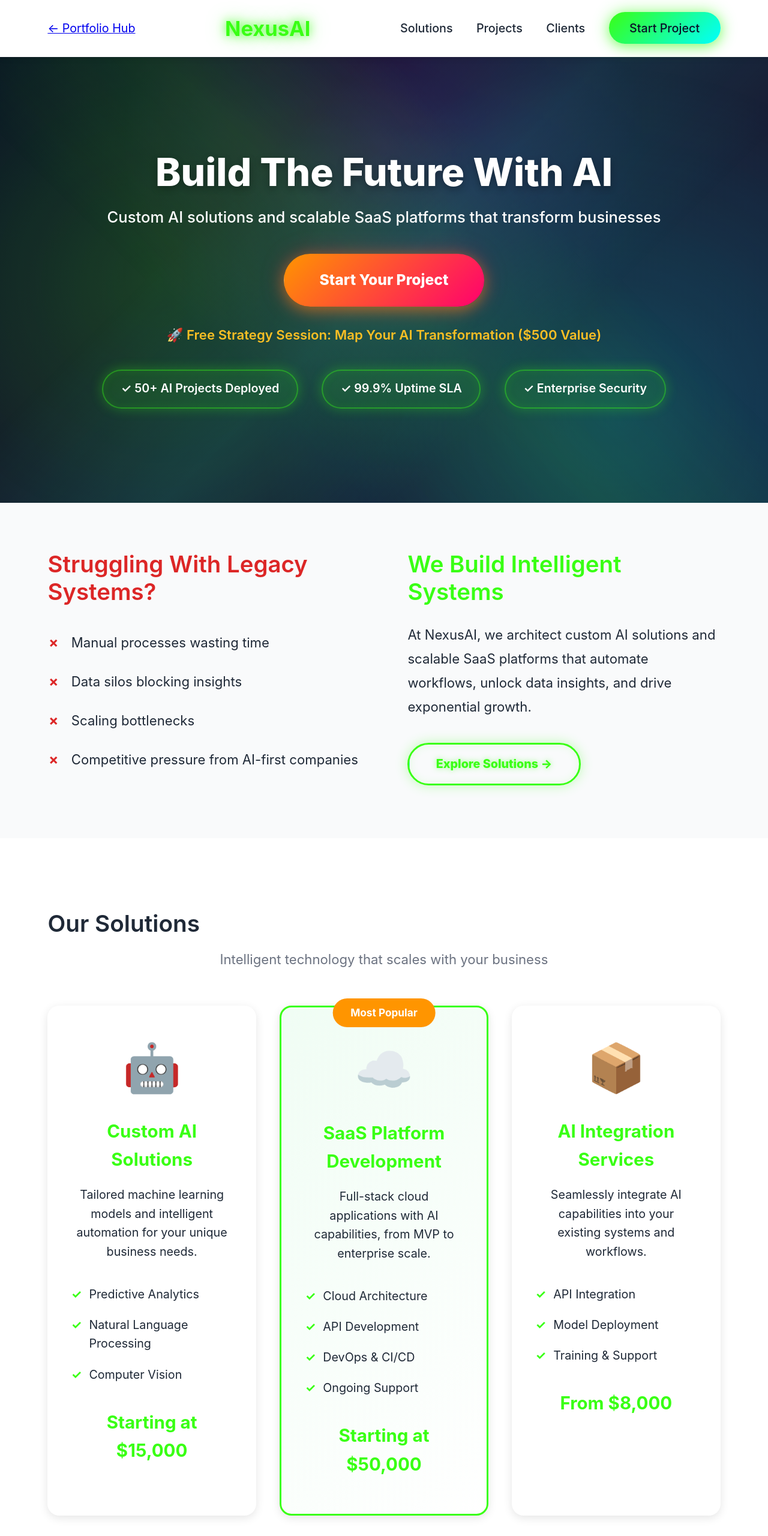
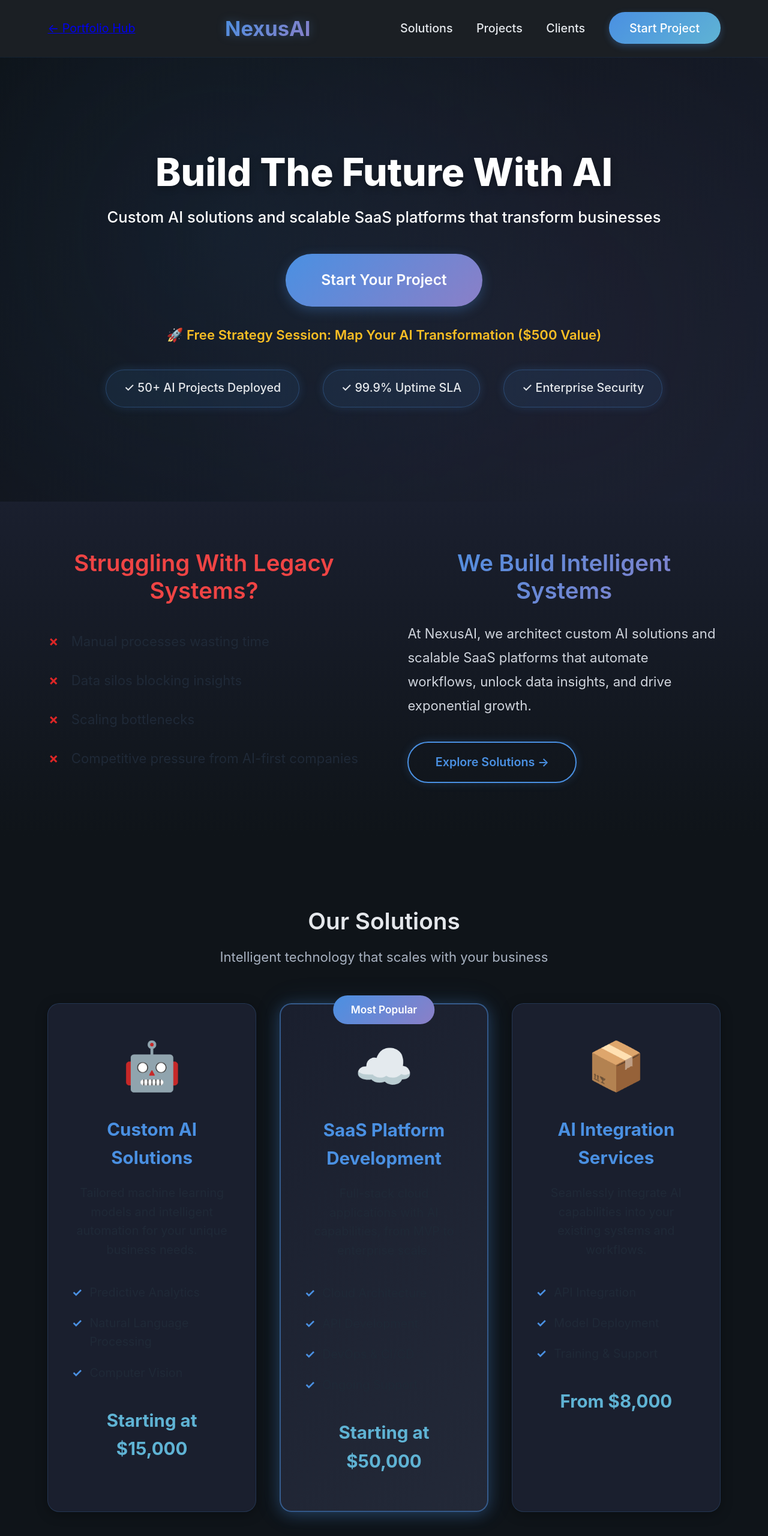
Before and after one commit to AnabhayanA/IS117-Final-Project, a website: page docs/client_site/index.html in a window 1280 px wide. Shown: the top 2560 px of the page at 60% size. Drawn offline with Linux system fonts and the light colour scheme.

Commit message:
Transform NexusAI to calm professional dark theme - subtle blues/purples, elegant effects

```diff
--- a/docs/client_site/styles/client.css
+++ b/docs/client_site/styles/client.css
@@ -1,19 +1,26 @@
-/* Client Site - GreenLeaf Landscaping Styles */
+/* Client Site - NexusAI Tech Startup Styles */
 
 :root {
-    --green-primary: #39ff14;
-    --green-dark: #00ff00;
-    --green-light: #7dff7d;
-    --neon-cyan: #00ffff;
-    --neon-purple: #b026ff;
-    --neon-pink: #ff006e;
-    --sunset-orange: #ff9500;
+    --primary-blue: #4a90e2;
+    --accent-purple: #8b7fc7;
+    --soft-cyan: #5fb3d4;
+    --dark-bg: #0f1419;
+    --card-bg: #1a1f2e;
+    --border-subtle: rgba(74, 144, 226, 0.2);
+    --text-muted: #a8b2c1;
+}
+
+/* General Section Headings */
+h2 {
+    color: #e4e7eb;
+    text-align: center;
 }
 
 /* Header */
 .site-header {
-    background-color: white;
-    box-shadow: 0 2px 10px rgba(0, 0, 0, 0.1);
+    background: rgba(15, 20, 25, 0.95);
+    backdrop-filter: blur(10px);
+    box-shadow: 0 1px 0 rgba(74, 144, 226, 0.1);
     padding: 1rem 0;
     position: sticky;
     top: 0;
@@ -30,8 +37,12 @@
 .brand {
     font-size: 1.75rem;
     font-weight: 700;
-    color: var(--green-primary);
-    text-shadow: 0 0 15px rgba(57, 255, 20, 0.8), 0 0 30px rgba(57, 255, 20, 0.5);
+    background: linear-gradient(135deg, #4a90e2 0%, #8b7fc7 100%);
+    background-clip: text;
+    /* stylelint-disable-next-line property-no-vendor-prefix */
+    -webkit-background-clip: text;
+    -webkit-text-fill-color: transparent;
+    filter: drop-shadow(0 0 8px rgba(74, 144, 226, 0.3));
 }
 
 .nav-menu {
@@ -42,7 +53,7 @@
 }
 
 .nav-menu a {
-    color: var(--color-text);
+    color: #e4e7eb;
     text-decoration: none;
     font-weight: 500;
     transition: all 0.3s ease;
@@ -56,7 +67,7 @@
     left: 0;
     width: 0;
     height: 2px;
-    background: var(--green-primary);
+    background: #4a90e2;
     transition: width 0.3s ease;
 }
 
@@ -67,17 +78,17 @@
 
 .nav-menu a:hover,
 .nav-menu a:focus {
-    color: var(--green-primary);
+    color: #4a90e2;
 }
 
 .nav-cta {
-    background: linear-gradient(135deg, var(--green-primary) 0%, var(--neon-cyan) 100%);
-    color: #0a0e27 !important;
+    background: linear-gradient(135deg, #4a90e2 0%, #5fb3d4 100%);
+    color: white !important;
     padding: 0.75rem 1.75rem;
     border-radius: 50px;
-    transition: all 0.3s cubic-bezier(0.4, 0, 0.2, 1);
-    box-shadow: 0 4px 20px rgba(57, 255, 20, 0.5), 0 0 30px rgba(57, 255, 20, 0.3);
-    font-weight: 800;
+    transition: all 0.3s ease;
+    box-shadow: 0 4px 12px rgba(74, 144, 226, 0.3);
+    font-weight: 600;
 }
 
 .nav-cta::after {
@@ -86,9 +97,9 @@
 
 .nav-cta:hover,
 .nav-cta:focus {
-    background: linear-gradient(135deg, var(--neon-cyan) 0%, var(--green-primary) 100%);
-    transform: translateY(-3px) scale(1.05);
-    box-shadow: 0 6px 30px rgba(57, 255, 20, 0.7), 0 0 50px rgba(0, 255, 255, 0.5);
+    background: linear-gradient(135deg, #5fb3d4 0%, #8b7fc7 100%);
+    transform: translateY(-2px);
+    box-shadow: 0 6px 16px rgba(74, 144, 226, 0.4);
 }
 
 /* Hamburger Menu */
@@ -150,9 +161,7 @@
 
 /* Hero Section */
 .hero-client {
-    background: linear-gradient(135deg, #0a0e27 0%, #1a1a2e 50%, #16213e 100%);
-    background-size: cover;
-    background-position: center;
+    background: linear-gradient(135deg, #0f1419 0%, #1a1f2e 100%);
     color: white;
     padding: 8rem 2rem;
     text-align: center;
@@ -165,30 +174,22 @@
     position: absolute;
     inset: 0;
     background:
-        radial-gradient(circle at 20% 50%, rgba(57, 255, 20, 0.2) 0%, transparent 50%),
-        radial-gradient(circle at 80% 80%, rgba(0, 255, 255, 0.2) 0%, transparent 50%),
-        radial-gradient(circle at 50% 20%, rgba(176, 38, 255, 0.15) 0%, transparent 50%);
-    animation: heroGlow 8s ease-in-out infinite;
-}
-
-.hero-client::after {
-    content: '';
-    position: absolute;
-    inset: 0;
-    background:
-        linear-gradient(45deg, transparent 30%, rgba(57, 255, 20, 0.1) 50%, transparent 70%),
-        linear-gradient(-45deg, transparent 30%, rgba(0, 255, 255, 0.1) 50%, transparent 70%);
-    animation: rgbShift 3s linear infinite;
-}
-
-@keyframes rgbShift {
-    0% { background-position: 0% 0%, 100% 100%; }
-    100% { background-position: 100% 100%, 0% 0%; }
+        radial-gradient(circle at 30% 40%, rgba(74, 144, 226, 0.08) 0%, transparent 60%),
+        radial-gradient(circle at 70% 60%, rgba(139, 127, 199, 0.06) 0%, transparent 60%);
+    animation: heroGlow 12s ease-in-out infinite;
 }
 
 @keyframes heroGlow {
-    0%, 100% { opacity: 0.5; }
-    50% { opacity: 1; }
+    0%,
+    100% {
+        opacity: 0.5;
+        transform: scale(1);
+    }
+
+    50% {
+        opacity: 1;
+        transform: scale(1.05);
+    }
 }
 
 .hero-content {
@@ -252,15 +253,15 @@
 
 .btn-primary-large {
     display: inline-block;
-    background: linear-gradient(135deg, var(--sunset-orange) 0%, #ff006e 100%);
+    background: linear-gradient(135deg, #4a90e2 0%, #8b7fc7 100%);
     color: white;
     padding: 1.25rem 3rem;
     border-radius: 50px;
     text-decoration: none;
-    font-weight: 800;
+    font-weight: 600;
     font-size: 1.25rem;
-    transition: all 0.4s cubic-bezier(0.4, 0, 0.2, 1);
-    box-shadow: 0 6px 25px rgba(255, 149, 0, 0.5), 0 0 40px rgba(255, 0, 110, 0.3);
+    transition: all 0.3s ease;
+    box-shadow: 0 6px 20px rgba(74, 144, 226, 0.3);
     position: relative;
     overflow: hidden;
 }
@@ -280,9 +281,9 @@
 
 .btn-primary-large:hover,
 .btn-primary-large:focus {
-    background: linear-gradient(135deg, #ff006e 0%, var(--sunset-orange) 100%);
-    transform: translateY(-4px) scale(1.05);
-    box-shadow: 0 10px 40px rgba(255, 149, 0, 0.7), 0 0 60px rgba(255, 0, 110, 0.5);
+    background: linear-gradient(135deg, #5fb3d4 0%, #8b7fc7 100%);
+    transform: translateY(-3px);
+    box-shadow: 0 8px 24px rgba(74, 144, 226, 0.4), 0 0 40px rgba(139, 127, 199, 0.2);
 }
 
 .btn-primary-large:active {
@@ -310,27 +311,28 @@
 
 .trust-badges span {
     font-size: 1rem;
-    font-weight: 600;
-    background: rgba(57, 255, 20, 0.1);
+    font-weight: 500;
+    background: rgba(74, 144, 226, 0.1);
     padding: 0.75rem 1.5rem;
     border-radius: 50px;
     backdrop-filter: blur(10px);
-    border: 2px solid rgba(57, 255, 20, 0.4);
+    border: 1px solid rgba(74, 144, 226, 0.3);
     transition: all 0.3s ease;
-    box-shadow: 0 0 20px rgba(57, 255, 20, 0.3), inset 0 0 15px rgba(57, 255, 20, 0.1);
+    box-shadow: 0 0 15px rgba(74, 144, 226, 0.2);
+    color: #e4e7eb;
 }
 
 .trust-badges span:hover {
-    background: rgba(57, 255, 20, 0.2);
-    transform: translateY(-3px);
-    border-color: rgba(57, 255, 20, 0.6);
-    box-shadow: 0 6px 25px rgba(57, 255, 20, 0.5), 0 0 40px rgba(57, 255, 20, 0.4), inset 0 0 20px rgba(57, 255, 20, 0.2);
+    background: rgba(74, 144, 226, 0.15);
+    transform: translateY(-2px);
+    border-color: rgba(74, 144, 226, 0.5);
+    box-shadow: 0 4px 20px rgba(74, 144, 226, 0.3);
 }
 
 /* Problem/Solution Section */
 .section-problem {
     padding: 4rem 2rem;
-    background-color: #f9fafb;
+    background: linear-gradient(180deg, #1a1f2e 0%, #0f1419 100%);
 }
 
 .problem-layout {
@@ -345,14 +347,19 @@
 .solution-side h2 {
     font-size: clamp(1.75rem, 3vw, 2.5rem);
     margin-bottom: 1.5rem;
+    color: #e4e7eb;
 }
 
 .problem-side h2 {
-    color: #dc2626;
+    color: #ef4444;
 }
 
 .solution-side h2 {
-    color: var(--green-primary);
+    background: linear-gradient(135deg, #4a90e2 0%, #8b7fc7 100%);
+    background-clip: text;
+    /* stylelint-disable-next-line property-no-vendor-prefix */
+    -webkit-background-clip: text;
+    -webkit-text-fill-color: transparent;
 }
 
 .problem-list {
@@ -379,29 +386,29 @@
     font-size: 1.125rem;
     line-height: 1.8;
     margin-bottom: 2rem;
+    color: #d0d5dd;
 }
 
 .btn-secondary {
     display: inline-block;
     padding: 0.85rem 2.25rem;
     background-color: transparent;
-    border: 3px solid var(--green-primary);
-    color: var(--green-primary);
+    border: 2px solid #4a90e2;
+    color: #4a90e2;
     text-decoration: none;
     border-radius: 50px;
-    font-weight: 800;
-    transition: all 0.4s cubic-bezier(0.4, 0, 0.2, 1);
+    font-weight: 600;
+    transition: all 0.3s ease;
     position: relative;
     overflow: hidden;
-    text-shadow: 0 0 10px rgba(57, 255, 20, 0.5);
-    box-shadow: 0 0 20px rgba(57, 255, 20, 0.3), inset 0 0 15px rgba(57, 255, 20, 0.1);
+    box-shadow: 0 0 15px rgba(74, 144, 226, 0.2);
 }
 
 .btn-secondary::before {
     content: '';
     position: absolute;
     inset: 0;
-    background: linear-gradient(135deg, var(--green-primary) 0%, var(--neon-cyan) 100%);
+    background: linear-gradient(135deg, #4a90e2 0%, #8b7fc7 100%);
     transform: translateX(-100%);
     transition: transform 0.4s ease;
     z-index: -1;
@@ -413,22 +420,22 @@
 
 .btn-secondary:hover,
 .btn-secondary:focus {
-    color: #0a0e27;
-    border-color: var(--green-primary);
-    transform: translateY(-3px) scale(1.05);
-    text-shadow: none;
-    box-shadow: 0 8px 30px rgba(57, 255, 20, 0.6), 0 0 50px rgba(57, 255, 20, 0.4);
+    color: white;
+    border-color: #5fb3d4;
+    transform: translateY(-2px);
+    box-shadow: 0 6px 20px rgba(74, 144, 226, 0.4);
 }
 
 /* Services Section */
 .section-services {
     padding: 6rem 2rem;
+    background: #0f1419;
 }
 
 .section-subtitle {
     text-align: center;
     font-size: 1.125rem;
-    color: var(--color-text-light);
+    color: #a8b2c1;
     margin-bottom: 3rem;
 }
 
@@ -441,22 +448,26 @@
 }
 
 .service-card {
-    background: white;
+    background: linear-gradient(135deg, #1a1f2e 0%, #1a1f2e 100%);
     padding: 2rem;
     border-radius: 1rem;
-    box-shadow: 0 4px 15px rgba(0, 0, 0, 0.1);
+    border: 1px solid rgba(74, 144, 226, 0.2);
+    box-shadow: 0 4px 20px rgba(0, 0, 0, 0.3);
     text-align: center;
     position: relative;
-    transition: transform 0.3s ease;
+    transition: all 0.3s ease;
 }
 
 .service-card:hover {
-    transform: translateY(-10px);
+    transform: translateY(-5px);
+    border-color: rgba(74, 144, 226, 0.4);
+    box-shadow: 0 8px 30px rgba(74, 144, 226, 0.2);
 }
 
 .service-card.featured {
-    border: 3px solid var(--green-primary);
-    background: linear-gradient(135deg, #f0fdf4 0%, white 100%);
+    border: 2px solid rgba(74, 144, 226, 0.5);
+    background: linear-gradient(135deg, #1a1f2e 0%, #232938 100%);
+    box-shadow: 0 4px 25px rgba(74, 144, 226, 0.3), 0 0 50px rgba(74, 144, 226, 0.1);
 }
 
 .badge {
@@ -464,12 +475,12 @@
     top: -15px;
     left: 50%;
     transform: translateX(-50%);
-    background-color: var(--sunset-orange);
+    background: linear-gradient(135deg, #4a90e2 0%, #8b7fc7 100%);
     color: white;
     padding: 0.5rem 1.5rem;
     border-radius: 2rem;
     font-size: 0.875rem;
-    font-weight: 700;
+    font-weight: 600;
 }
 
 .service-icon {
@@ -479,7 +490,7 @@
 
 .service-card h3 {
     font-size: 1.5rem;
-    color: var(--green-primary);
+    color: #4a90e2;
     margin-bottom: 1rem;
 }
 
@@ -500,21 +511,21 @@
     content: '✓';
     position: absolute;
     left: 0;
-    color: var(--green-primary);
+    color: #4a90e2;
     font-weight: 700;
 }
 
 .service-price {
     font-size: 1.5rem;
     font-weight: 700;
-    color: var(--green-primary);
+    color: #5fb3d4;
     margin-top: 1.5rem;
 }
 
 /* Portfolio Section */
 .section-portfolio {
     padding: 6rem 2rem;
-    background-color: #f9fafb;
+    background: linear-gradient(180deg, #0f1419 0%, #1a1f2e 100%);
 }
 
 .portfolio-grid {
@@ -526,15 +537,18 @@
 }
 
 .portfolio-item {
-    background: white;
+    background: #1a1f2e;
     border-radius: 1rem;
     overflow: hidden;
-    box-shadow: 0 4px 15px rgba(0, 0, 0, 0.1);
-    transition: transform 0.3s ease;
+    border: 1px solid rgba(74, 144, 226, 0.2);
+    box-shadow: 0 4px 20px rgba(0, 0, 0, 0.3);
+    transition: all 0.3s ease;
 }
 
 .portfolio-item:hover {
     transform: translateY(-5px);
+    border-color: rgba(74, 144, 226, 0.4);
+    box-shadow: 0 8px 30px rgba(74, 144, 226, 0.2);
 }
 
 .portfolio-image {
@@ -548,20 +562,25 @@
 
 .portfolio-info h3 {
     font-size: 1.25rem;
-    color: var(--green-primary);
+    color: #4a90e2;
     margin-bottom: 0.5rem;
+}
+
+.portfolio-info p {
+    color: #a8b2c1;
 }
 
 .portfolio-location {
     display: block;
     margin-top: 1rem;
     font-size: 0.875rem;
-    color: var(--color-text-light);
+    color: #707a8a;
 }
 
 /* Testimonials */
 .section-testimonials {
     padding: 6rem 2rem;
+    background: #0f1419;
 }
 
 .testimonials-grid {
@@ -573,10 +592,17 @@
 }
 
 .testimonial-card {
-    background: white;
+    background: #1a1f2e;
     padding: 2rem;
     border-radius: 1rem;
-    box-shadow: 0 4px 15px rgba(0, 0, 0, 0.1);
+    border: 1px solid rgba(74, 144, 226, 0.2);
+    box-shadow: 0 4px 20px rgba(0, 0, 0, 0.3);
+    transition: all 0.3s ease;
+}
+
+.testimonial-card:hover {
+    border-color: rgba(74, 144, 226, 0.3);
+    box-shadow: 0 6px 25px rgba(74, 144, 226, 0.2);
 }
 
 .stars {
@@ -590,6 +616,7 @@
     line-height: 1.7;
     font-style: italic;
     margin-bottom: 1.5rem;
+    color: #d0d5dd;
 }
 
 .testimonial-author {
@@ -598,20 +625,29 @@
 }
 
 .testimonial-author strong {
-    color: var(--green-primary);
+    color: #4a90e2;
     font-size: 1rem;
 }
 
 .testimonial-author span {
     font-size: 0.875rem;
-    color: var(--color-text-light);
+    color: #9ca3af;
 }
 
 /* Offer Section */
 .section-offer {
     padding: 6rem 2rem;
-    background: linear-gradient(135deg, var(--green-primary) 0%, var(--green-dark) 100%);
+    background: linear-gradient(135deg, #1a1f2e 0%, #232938 100%);
     color: white;
+    position: relative;
+    overflow: hidden;
+}
+
+.section-offer::before {
+    content: '';
+    position: absolute;
+    inset: 0;
+    background: radial-gradient(circle at 50% 50%, rgba(74, 144, 226, 0.1) 0%, transparent 70%);
 }
 
 .offer-box {
@@ -655,16 +691,17 @@
 /* Contact Form */
 .section-contact {
     padding: 6rem 2rem;
-    background-color: #f9fafb;
+    background: linear-gradient(180deg, #232938 0%, #0f1419 100%);
 }
 
 .contact-form-client {
     max-width: 800px;
     margin: 3rem auto 0;
-    background: white;
+    background: #1a1f2e;
     padding: 3rem;
     border-radius: 1rem;
-    box-shadow: 0 4px 15px rgba(0, 0, 0, 0.1);
+    border: 1px solid rgba(74, 144, 226, 0.2);
+    box-shadow: 0 4px 25px rgba(0, 0, 0, 0.3);
 }
 
 .form-row {
@@ -681,7 +718,7 @@
     display: block;
     margin-bottom: 0.5rem;
     font-weight: 600;
-    color: var(--color-text);
+    color: #e4e7eb;
 }
 
 .form-group input,
@@ -689,18 +726,21 @@
 .form-group textarea {
     width: 100%;
     padding: 0.75rem;
-    border: 2px solid #e5e7eb;
+    background: #0f1419;
+    border: 1px solid rgba(74, 144, 226, 0.3);
     border-radius: 0.5rem;
     font-family: inherit;
     font-size: 1rem;
-    transition: border-color 0.3s ease;
+    color: #e4e7eb;
+    transition: all 0.3s ease;
 }
 
 .form-group input:focus,
 .form-group select:focus,
 .form-group textarea:focus {
     outline: none;
-    border-color: var(--green-primary);
+    border-color: #4a90e2;
+    box-shadow: 0 0 0 3px rgba(74, 144, 226, 0.1);
 }
 
 .form-status {
```
